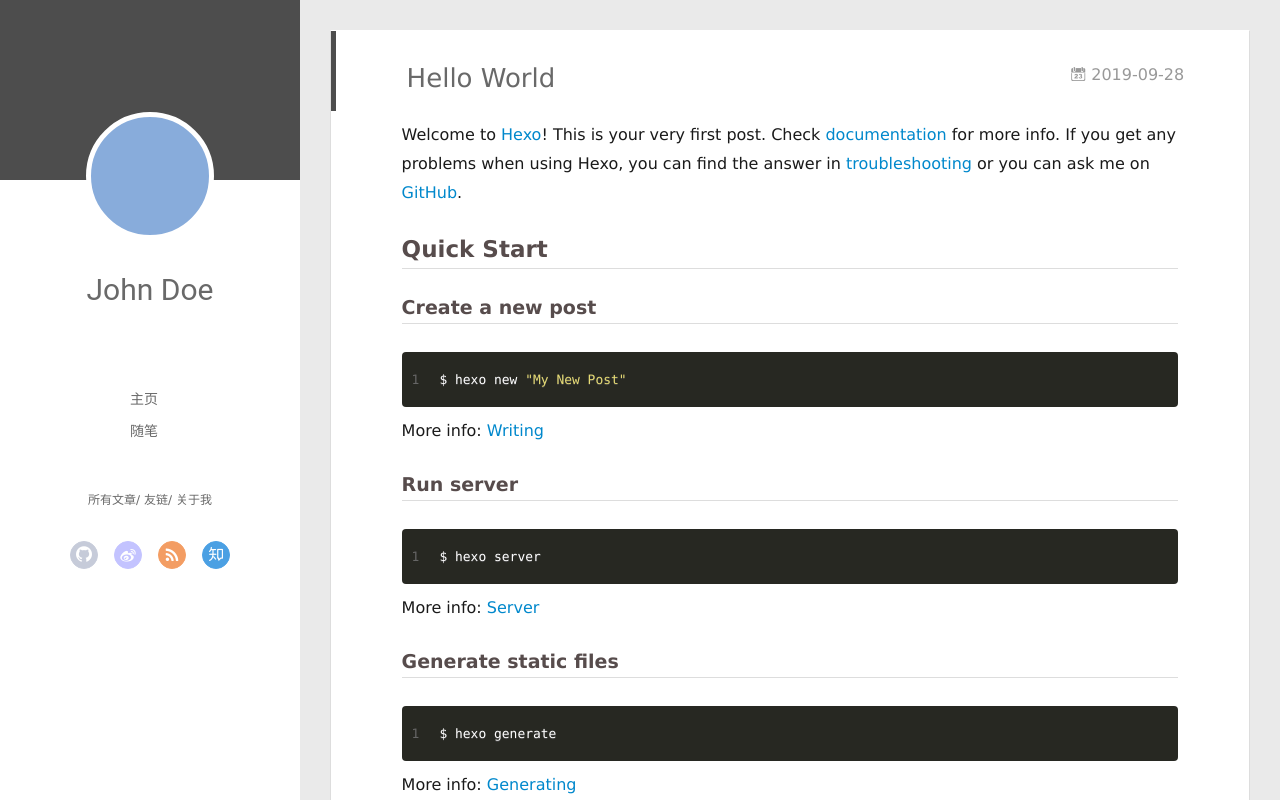
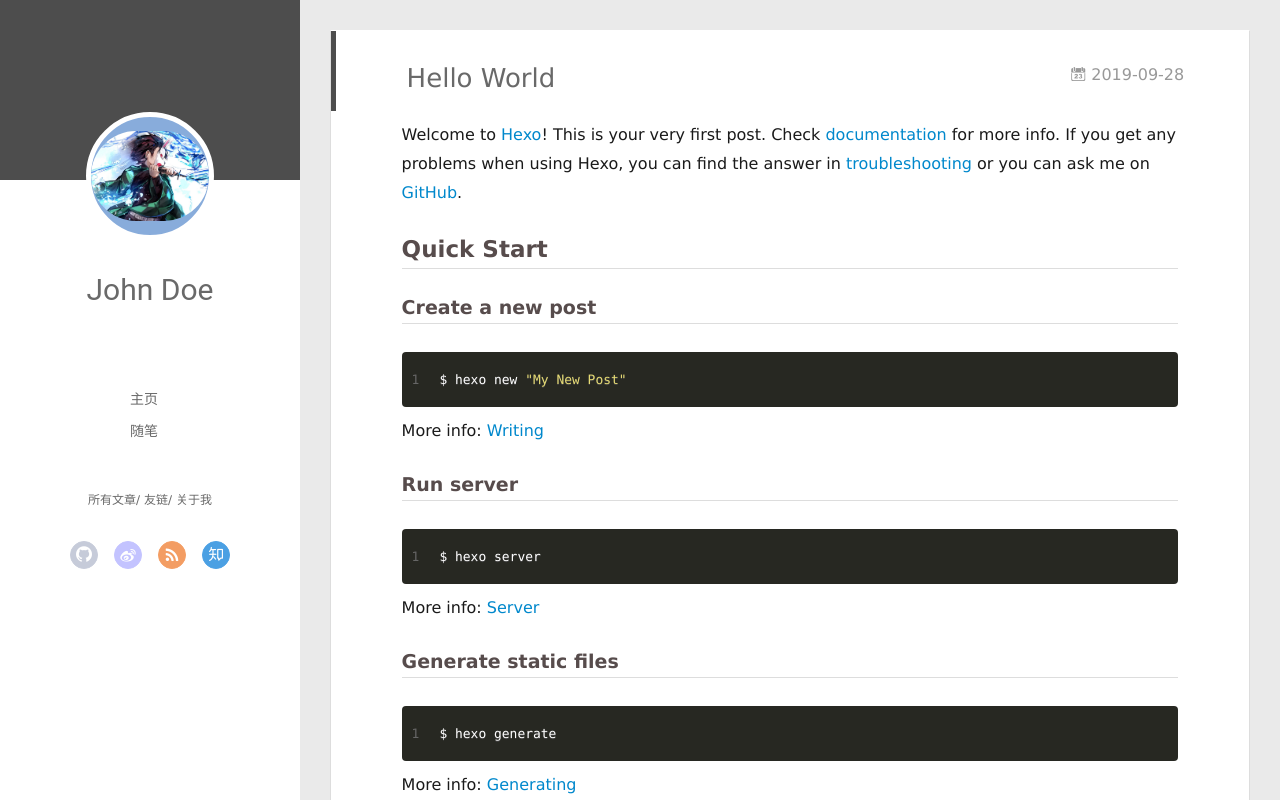
Before and after one commit to qq1925093728/qq1925093728.github.io, a plain HTML site: page 2019/09/28/hello-world/index.html in a window 1280 px wide. Drawn offline with Linux system fonts and the light colour scheme; no server answers.

Commit message:
Site updated: 2019-09-29 20:11:25

```diff
--- a/2019/09/28/hello-world/index.html
+++ b/2019/09/28/hello-world/index.html
@@ -47,7 +47,7 @@
 <div class="intrude-less">
 	<header id="header" class="inner">
 		<a href="/" class="profilepic">
-			<img src="" class="js-avatar">
+			<img src="/assets/Touxiang.jpg" class="js-avatar">
 		</a>
 		<hgroup>
 		  <h1 class="header-author"><a href="/">John Doe</a></h1>
@@ -105,7 +105,7 @@
 	<div class="intrude-less">
 		<header id="header" class="inner">
 			<div class="profilepic">
-				<img src="" class="js-avatar">
+				<img src="/assets/Touxiang.jpg" class="js-avatar">
 			</div>
 			<hgroup>
 			  <h1 class="header-author js-header-author">John Doe</h1>
```
Also changed, not shown: 2019/09/28/我的第一篇博客文章/index.html (+2 -2 lines), archives/2019/09/index.html (+2 -2 lines), archives/2019/index.html (+2 -2 lines), archives/index.html (+2 -2 lines), index.html (+2 -2 lines).
